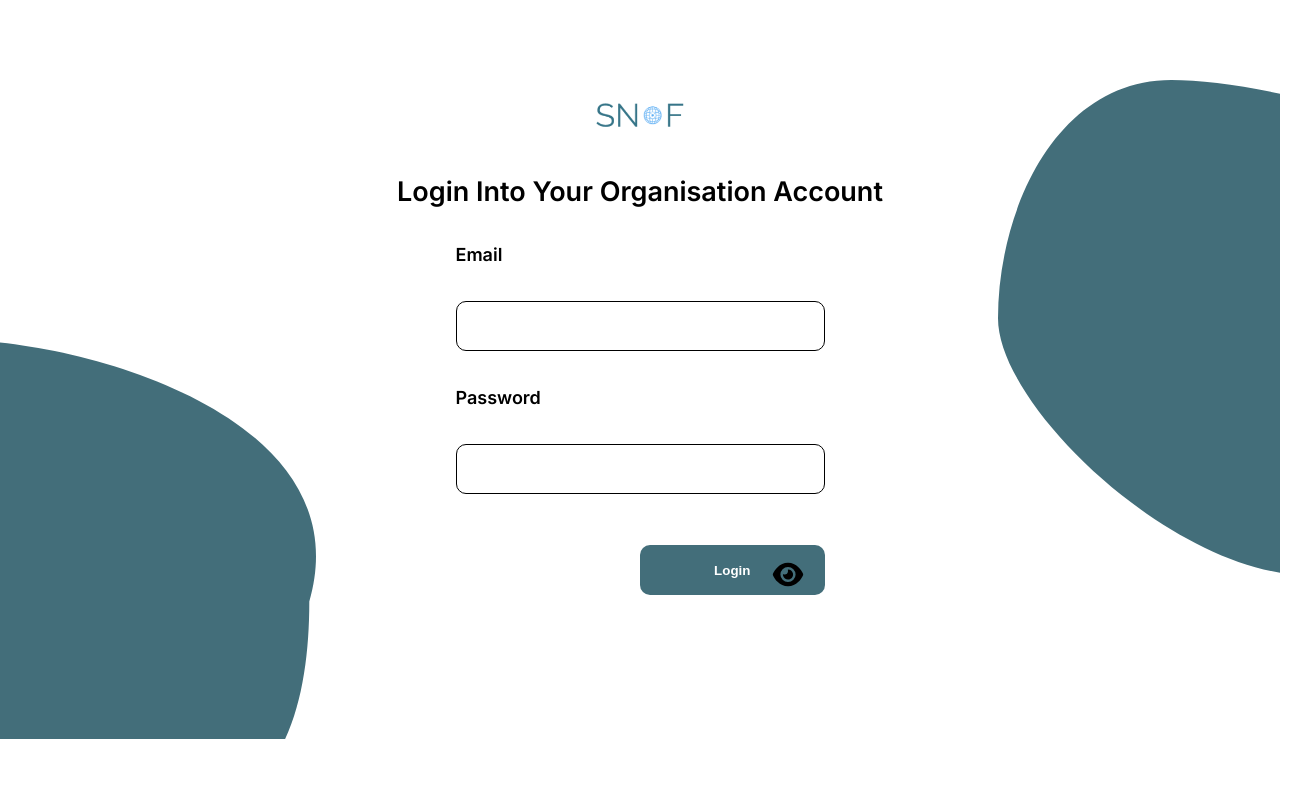
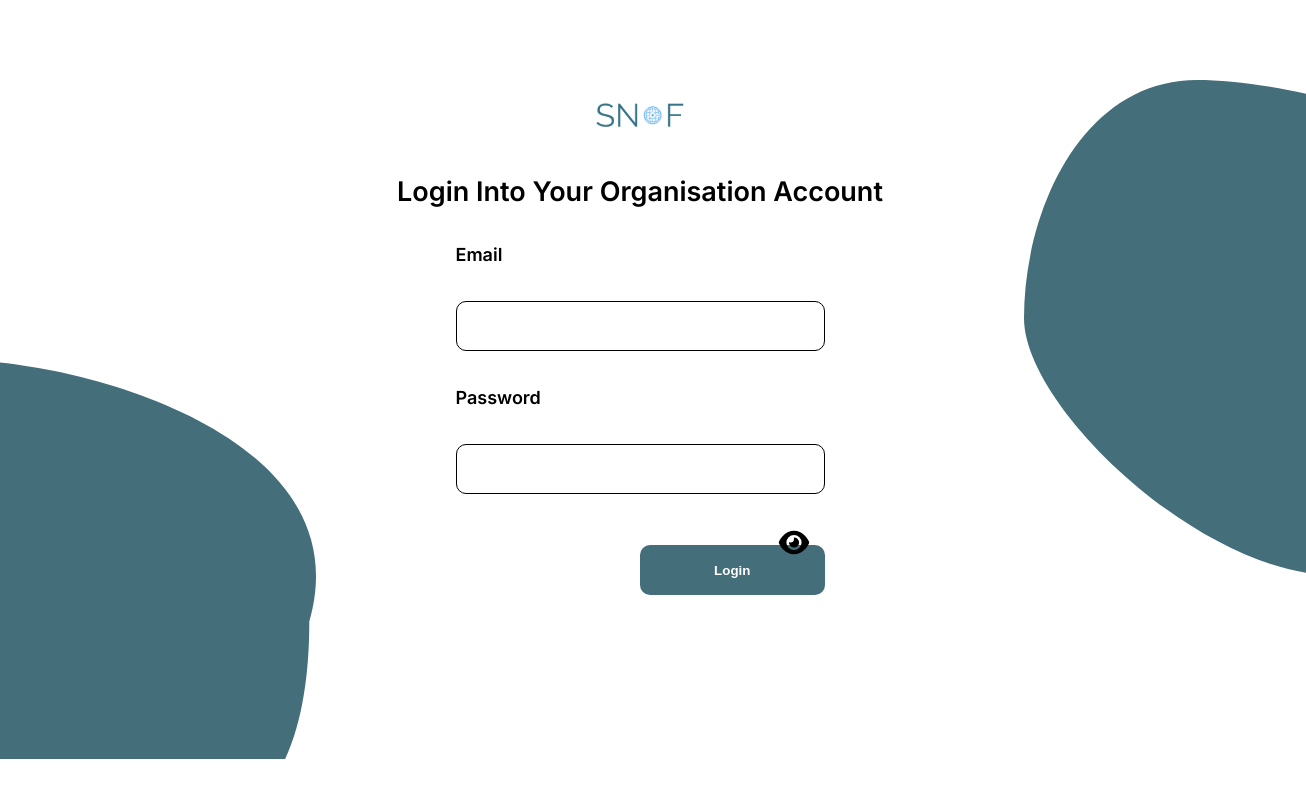
Before and after one commit to davidnyiringabo/fens-app, a React (Vite) app: page /login in a window 1280 px wide. Shown: the whole page, 1306 px wide, since content can reach past the window. Built offline with nearby package versions, Linux system fonts and the light colour scheme.

Commit message:
add vectors to register and login page
* resolve rebase conflicts

* resolve rebase conflicts

* logo change

logo change

* logo change

* resolve rebase conflicts

* resolve rebase conflicts

* resolve rebase conflicts

* add vectors to register and login page

```diff
--- a/index.html
+++ b/index.html
@@ -4,7 +4,7 @@
     <meta charset="UTF-8" />
     <link rel="icon" type="image/svg+xml" href="/vite.svg" />
     <meta name="viewport" content="width=device-width, initial-scale=1.0" />
-    <title>Vite + React + TS</title>
+    <title>SNoF | For Your Team</title>
   </head>
   <body>
     <div id="root"></div>
--- a/src/App.tsx
+++ b/src/App.tsx
@@ -1,8 +1,7 @@
 import { useState } from "react";
 import { BrowserRouter as Router, Routes, Route } from "react-router-dom";
-import reactLogo from "./assets/react.svg";
 import { Home } from "./pages/Home/home";
-import AAA from "./pages/Login/Login";
+import Login from "./pages/Login/Login";
 import RegisterPage from "./pages/Register/RegisterPage";
 import "./App.css";
 
@@ -11,7 +10,7 @@ function App() {
     <Router>
       <Routes>
         <Route path="/" element={<Home />} />
-        <Route path="/login" element={<AAA />} />
+        <Route path="/login" element={<Login />} />
         <Route path="/signup" element={<RegisterPage />} />
       </Routes>
     </Router>
--- a/src/pages/Home/home.tsx
+++ b/src/pages/Home/home.tsx
@@ -39,10 +39,10 @@ export const Home = () => {
         </div>
         <div className="register-btns">
           <div className="reglink" id="link1">
-            <Link to="/login">Sign Up</Link>
+            <Link to="/signup">Sign Up</Link>
           </div>
           <div className="reglink">
-            <Link to="/signup">Log In</Link>
+            <Link to="/login">Log In</Link>
           </div>
         </div>
       </div>
--- a/src/pages/Login/Login.tsx
+++ b/src/pages/Login/Login.tsx
@@ -1,4 +1,5 @@
 import "./login.css";
+
 import { useRef, useEffect } from "react";
 import { FontAwesomeIcon } from "@fortawesome/react-fontawesome";
 import { faEye } from "@fortawesome/free-solid-svg-icons";
--- a/src/pages/Login/login.css
+++ b/src/pages/Login/login.css
@@ -9,7 +9,7 @@
   color: var(--primary-color);
 }
 
-.login {
+.login * {
   overflow-x: hidden;
   overflow-y: hidden;
 }
@@ -36,24 +36,22 @@ h2 {
   margin: 3rem 0 1.5rem 0;
 }
 
-.vectors {
-  position: absolute;
+/* Vectors */
+.login > .vectors {
   z-index: -1;
   width: 100%;
-  height: 100vh;
   max-width: auto;
 }
 
-.vectors svg:first-of-type {
-  position: sticky;
-  top: 50%;
-  right: 80%;
+.login > .vectors svg:first-of-type {
+  position: absolute;
+  top: 45%;
 }
 
-.vectors svg:not(svg:first-of-type) {
-  position: sticky;
+.login > .vectors svg:not(svg:first-of-type) {
+  position: absolute;
+  top: 10%;
   left: 80%;
-  top: 10%;
 }
 
 /* Password icons */
@@ -66,15 +64,16 @@ h2 {
   display: block;
 }
 
-.password-hide .password-show-icon,
-.active,
-.password-hide-icon {
+.login .password-hide .password-show-icon,
+.login .active,
+.login .password-hide-icon {
   width: 2.5rem;
   height: 1.6875rem;
-  bottom: 28.7%;
-  left: 60%;
   position: absolute;
+  left: 60.5%;
+  bottom: 30.5%;
   cursor: pointer;
+  z-index: 999;
 }
 
 .password-hide-icon {
--- a/src/pages/Register/RegisterPage.css
+++ b/src/pages/Register/RegisterPage.css
@@ -1,16 +1,18 @@
 @import url("https://fonts.googleapis.com/css2?family=Inter:wght@300;400;600&display=swap");
+
 :root {
   --primary-color: #436e7a;
   --bright-color: #fff;
   --stroke-color: #000;
   --secondary-bg-color: #eee;
+  --medium-font-weight: 500;
+  overflow-x: hidden;
 }
 
 .register {
   font-family: "Inter", sans-serif;
   margin-top: 0.625rem;
   display: grid;
-  grid-template-rows: repeat(3fr, 1);
   place-items: center;
 }
 
@@ -30,26 +32,13 @@ h2 {
   margin: 1.5rem;
 }
 
-.register .svgs {
-  display: grid;
-  grid-template-columns: repeat(2, 1fr);
-  justify-content: space-between;
-}
-.register .svgs:first-child {
-  margin-right: 50%;
-}
-
-.register .svgs:nth-child(2) {
-  margin-left: 50%;
-}
-
 /* Progress bar */
 .progress-bar {
   position: relative;
   display: flex;
   justify-content: space-between;
   counter-reset: step;
-  margin: 3rem 0;
+  margin: 3rem 0 4rem;
 }
 
 .progress-bar::before,
@@ -71,10 +60,6 @@ h2 {
   transition: 0.3s;
 }
 
-.endedStep {
-  background-color: var(--primary-color);
-}
-
 .progress-step {
   width: 2.1275rem;
   height: 2.1275rem;
@@ -90,7 +75,7 @@ h2 {
 
 .progress-step-active {
   background-color: var(--secondary-bg-color);
-  border: 2px solid var(--primary-color);
+  border: 4px solid var(--primary-color);
 }
 
 .progress-step::before {
@@ -101,10 +86,30 @@ h2 {
 .progress-step::after {
   content: attr(data-title);
   position: absolute;
-  top: 2rem;
-  font-size: 0.625rem;
+  top: calc(100% * 1.2);
+  font-size: 0.875rem;
+  font-weight: var(--medium-font-weight);
+  width: 40%;
+  display: grid;
+  place-items: center;
 }
 
+.complete {
+  background-color: var(--primary-color);
+  border: 2px solid var(--primary-color);
+  color: var(--bright-color);
+}
+
+.complete::after {
+  content: attr(data-title);
+  position: absolute;
+  top: calc(100% * 1.2);
+  font-size: 0.875rem;
+  font-weight: var(--medium-font-weight);
+  width: 40%;
+  display: grid;
+  place-items: center;
+}
 /* Form */
 .text-center {
   text-align: center;
@@ -144,6 +149,24 @@ h2 {
   display: block;
 }
 
+/* Vectors */
+.register > .vectors {
+  z-index: -1;
+  width: 100%;
+  max-width: auto;
+}
+
+.register > .vectors svg:first-of-type {
+  position: absolute;
+  top: 45%;
+}
+
+.register > .vectors svg:not(svg:first-of-type) {
+  position: absolute;
+  top: 10%;
+  left: 80%;
+}
+
 @keyframes animate {
   from {
     transform: scale(1, 0);
@@ -165,15 +188,16 @@ h2 {
   display: block;
 }
 
-.password-hide .password-show-icon,
-.active,
-.password-hide-icon {
+.register .password-hide .password-show-icon,
+.register .active,
+.register .password-hide-icon {
   width: 2.5rem;
   height: 1.6875rem;
   position: absolute;
-  bottom: 26.5%;
+  bottom: 23.5%;
   left: 60%;
   cursor: pointer;
+  z-index: 999;
 }
 
 .password-hide-icon {
--- a/src/pages/Register/RegisterPage.tsx
+++ b/src/pages/Register/RegisterPage.tsx
@@ -6,11 +6,9 @@ import { faEyeSlash } from "@fortawesome/free-solid-svg-icons";
 
 import SubmitButton from "../../components/SubmitButton/SubmitButton";
 import Field from "../../components/Field/Field";
-
+import { FirstEllipse } from "./../../assets/svg";
+import { SecondEllipse } from "./../../assets/svg";
 import Logo from "./../../assets/snof-logo.png";
-import Ellipse1 from "./../../assets/first-ellipse.svg";
-import Ellipse2 from "./../../assets/second-ellipse.svg";
-
 import "./RegisterPage.css";
 
 export default function RegisterPage() {
@@ -55,6 +53,12 @@ export default function RegisterPage() {
         updateFormSteps(formSteps, formStepsNum);
         updateProgressBar(progressSteps, formStepsNum);
       });
+      const progressActive = document.querySelectorAll(".progress-step-active");
+      console.log(progressActive);
+
+      progress.style.width =
+        ((progressActive.length - 1) / (progressSteps.length - 1)) * 100 + "%";
+      progress.style.backgroundColor = "rgb(67, 110, 122)";
     });
 
     prevBtns.forEach((btn) => {
@@ -64,19 +68,12 @@ export default function RegisterPage() {
         updateProgressBar(progressSteps, formStepsNum);
       });
     });
-
-    const progressActive = document.querySelectorAll(".progress-step-active");
-    console.log(progressActive);
-
-    progress.style.width =
-      ((progressActive.length - 1) / (progressSteps.length - 1)) * 100 + "%";
   }, []);
 
   function updateFormSteps(formSteps: any, formStepsNum: any) {
     formSteps.forEach((formStep: any) => {
       formStep.classList.contains("form-step-active") &&
-        formStep.classList.remove("form-step-active") &&
-        formStep.classList.add("endedStep");
+        formStep.classList.remove("form-step-active");
     });
 
     formSteps[formStepsNum].classList.add("form-step-active");
@@ -116,6 +113,10 @@ export default function RegisterPage() {
 
   return (
     <div className="register">
+      <div className="vectors">
+        <FirstEllipse />
+        <SecondEllipse />
+      </div>
       <div className="logo">
         <img src={Logo} alt="SNoF-logo" />
       </div>
```
Also changed, not shown: src/assets/first-ellipse.svg (deleted), src/assets/second-ellipse.svg (deleted).
